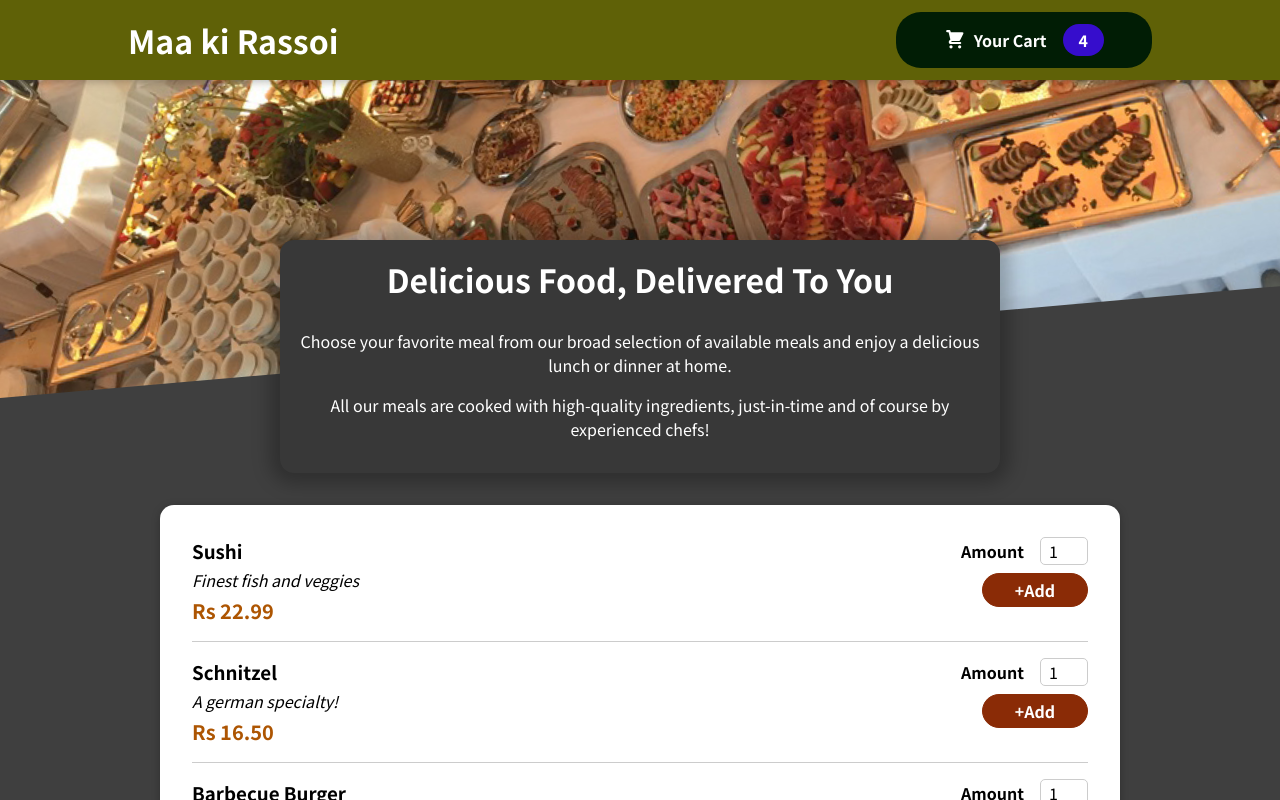
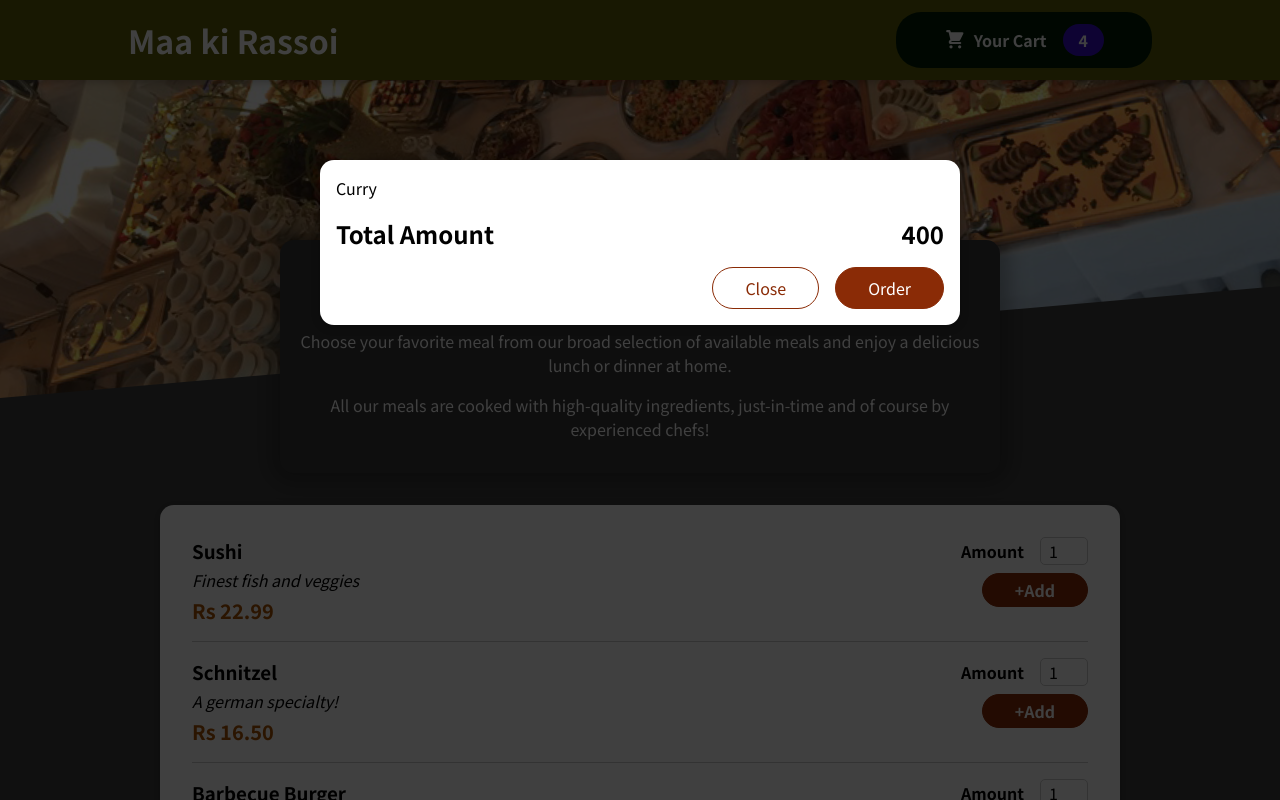
Before and after one commit to pkirme/firstGitProject, a React (Create React App) app in the folder restaurant-website/: page / in a window 1280 px wide. Shown: the top 800 px of the page. Built offline with nearby package versions, Linux system fonts and the light colour scheme.

Commit message:
Making a hard Coded Cart without any Functionality.

```diff
--- a/restaurant-website/public/index.html
+++ b/restaurant-website/public/index.html
@@ -24,10 +24,11 @@
       work correctly both with client-side routing and a non-root public URL.
       Learn how to configure a non-root public URL by running `npm run build`.
     -->
-    <title>React App</title>
+    <title>Maa ki Rassoi</title>
   </head>
   <body>
     <noscript>You need to enable JavaScript to run this app.</noscript>
+    <div id="overleys"></div>
     <div id="root"></div>
     <!--
       This HTML file is a template.
--- a/restaurant-website/src/App.js
+++ b/restaurant-website/src/App.js
@@ -1,14 +1,15 @@
-import React, { useState,Fragment } from "react";
+import React, { useState, Fragment } from "react";
 import Header from "./components/Layout/Header";
 import Meals from "./components/Meals/Meals";
+import Cart from "./components/Cart/Cart";
 
 function App() {
-
   return (
     <Fragment>
-      <Header/>
+      <Cart />
+      <Header />
       <main>
-        <Meals/>
+        <Meals />
       </main>
     </Fragment>
   );
--- /dev/null
+++ b/restaurant-website/src/components/Cart/Cart.js
@@ -0,0 +1,26 @@
+import Modal from "../UI/Modal";
+import classes from "./Cart.module.css";
+
+const Cart = (props) => {
+  const cartItems = (
+    <ul className={classes["cart-items"]}>
+      {[{ id: "c1", name: "Curry", amount: 2, price: 200 }].map((item) => (
+        <li>{item.name}</li>
+      ))}
+    </ul>
+  );
+  return (
+    <Modal>
+      {cartItems}
+      <div className={classes.total}>
+        <span>Total Amount</span>
+        <span>400</span>
+      </div>
+      <div className={classes.actions}>
+        <button className={classes["button--alt"]}>Close</button>
+        <button className={classes.button}>Order</button>
+      </div>
+    </Modal>
+  );
+};
+export default Cart;
--- /dev/null
+++ b/restaurant-website/src/components/Cart/Cart.module.css
@@ -0,0 +1,46 @@
+.cart-items {
+  list-style: none;
+  margin: 0;
+  padding: 0;
+  max-height: 20rem;
+  overflow: auto;
+}
+
+.total {
+  display: flex;
+  justify-content: space-between;
+  align-items: center;
+  font-weight: bold;
+  font-size: 1.5rem;
+  margin: 1rem 0;
+}
+
+.actions {
+  text-align: right;
+}
+
+.actions button {
+  font: inherit;
+  cursor: pointer;
+  background-color: transparent;
+  border: 1px solid #8a2b06;
+  padding: 0.5rem 2rem;
+  border-radius: 25px;
+  margin-left: 1rem;
+}
+
+.actions button:hover,
+.actions button:active {
+  background-color: #5a1a01;
+  border-color: #5a1a01;
+  color: white;
+}
+
+.actions .button--alt {
+  color: #8a2b06;
+}
+
+.actions .button {
+  background-color: #8a2b06;
+  color: white;
+}
--- /dev/null
+++ b/restaurant-website/src/components/UI/Modal.js
@@ -0,0 +1,26 @@
+import React, { Fragment } from "react";
+import classes from "./Modal.module.css";
+import ReactDom from 'react-dom';
+
+const Backdrop = (props) => {
+  return <div className={classes.backdrop} />;
+};
+
+const ModalOverley = (props) => {
+  return (
+    <div className={classes.modal}>
+      <div className={classes.content}>{props.children}</div>
+    </div>
+  );
+};
+
+const portalElement =document.getElementById('overleys');
+const Modal = (props) => {
+  return (
+    <Fragment>
+      {ReactDom.createPortal(<Backdrop/>,portalElement)}
+      {ReactDom.createPortal(<ModalOverley>{props.children}</ModalOverley>,portalElement)}
+    </Fragment>
+  );
+};
+export default Modal;
--- /dev/null
+++ b/restaurant-website/src/components/UI/Modal.module.css
@@ -0,0 +1,40 @@
+.backdrop {
+  position: fixed;
+  top: 0;
+  left: 0;
+  width: 100%;
+  height: 100vh;
+  z-index: 20;
+  background-color: rgba(0, 0, 0, 0.75);
+}
+
+.modal {
+  position: fixed;
+  top: 20vh;
+  left: 5%;
+  width: 90%;
+  background-color: white;
+  padding: 1rem;
+  border-radius: 14px;
+  box-shadow: 0 2px 8px rgba(0, 0, 0, 0.25);
+  z-index: 30;
+  animation: slide-down 300ms ease-out forwards;
+}
+
+@media (min-width: 768px) {
+  .modal {
+    width: 40rem;
+    left: calc(50% - 20rem);
+  }
+}
+
+@keyframes slide-down {
+  from {
+    opacity: 0;
+    transform: translateY(-3rem);
+  }
+  to {
+    opacity: 1;
+    transform: translateY(0);
+  }
+}
```
